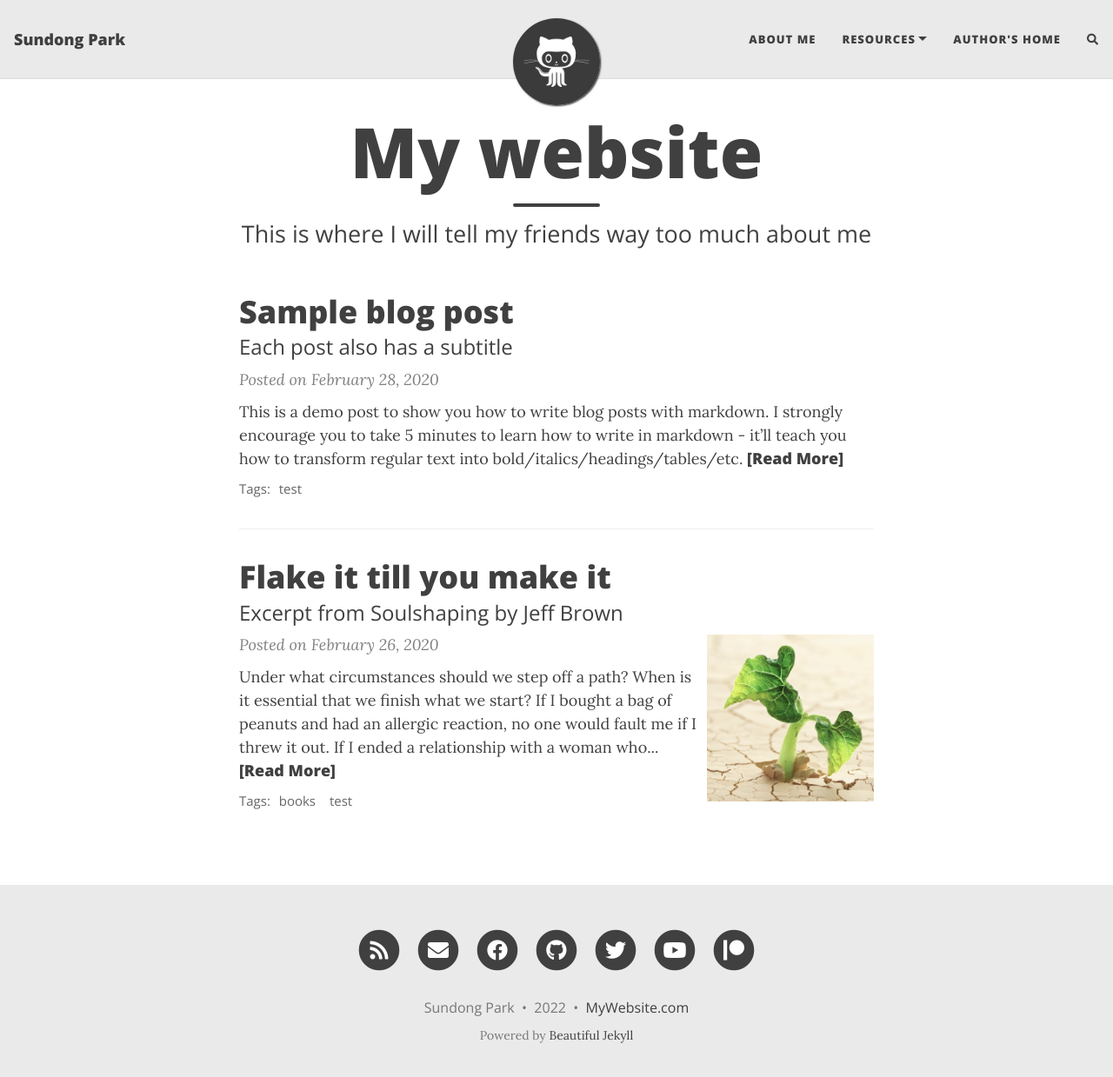
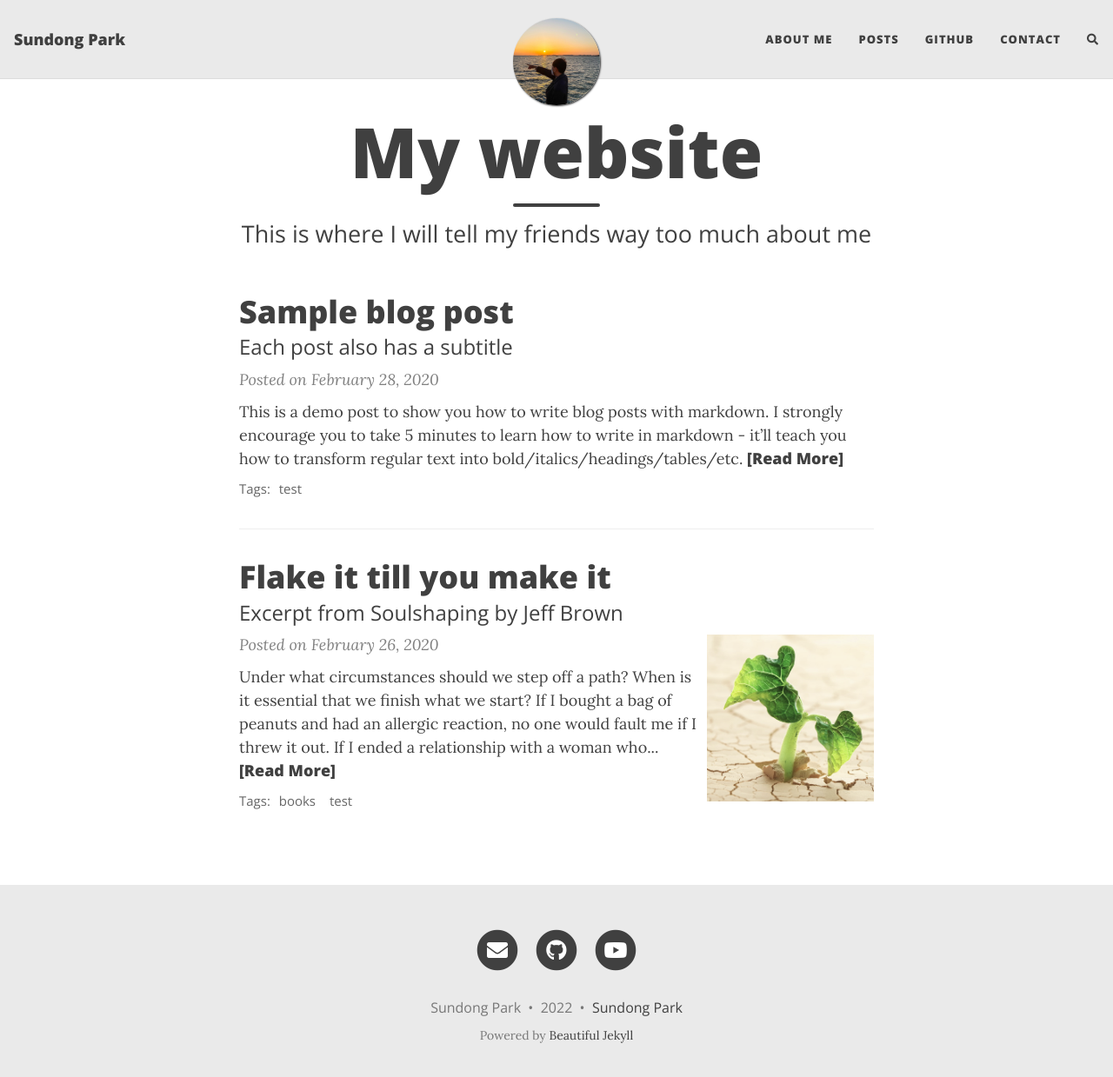
Before and after one commit to sundongpark/sundongpark.github.io, a Jekyll site: the page built from index.html, in a window 1280 px wide and 1252 px high. Shown: the top 1239 px of the window at 87% size. Built offline with Jekyll 4.4.1, drawn with Linux system fonts in a browser that asks for light colours; nearby versions of some CDN libraries; the list of posts is cut into pages by our own code; comment, search, counter and statistics services are not loaded.

Commit message:
config update

```diff
--- a/_config.yml
+++ b/_config.yml
@@ -15,16 +15,15 @@ author: Sundong Park
 
 navbar-links:
   About Me: "aboutme"
-  Resources:
-    - Beautiful Jekyll: "https://beautifuljekyll.com"
-    - Learn markdown: "https://www.markdowntutorial.com/"
-  Author's home: "https://deanattali.com"
+  Posts: "categories"
+  GitHub: "https://github.com/sundongpark"
+  Contact: "contact"
 
 # --- Logo --- #
 
 # Image to show in the navigation bar - works best with a square image
 # Remove this parameter if you don't want an image in the navbar
-avatar: "/assets/img/avatar-icon.png"
+avatar: "/assets/img/bio-photo.jpg"
 
 # By default, the image is cut into a circle. You can disable this behaviour by setting 'round-avatar: false'
 round-avatar: true
@@ -39,13 +38,13 @@ round-avatar: true
 # Select the social network links that you want to show in the footer.
 # Uncomment the links you want to show and add your information to each one.
 social-network-links:
-  email: "someone@example.com"
-  rss: true  # remove this line if you don't want to show an RSS link at the bottom
-  facebook: deanattali
-  github: daattali
-  twitter: daattali
-  patreon: DeanAttali
-  youtube: c/daattali
+  email: "sundong@khu.ac.kr"
+  github: "https://github.com/sundongpark"
+  youtube: "https://www.youtube.com/channel/UCIUt83vyfY6J2wVFPjFTMvg"
+# rss: true  # remove this line if you don't want to show an RSS link at the bottom
+#  facebook: deanattali
+#  twitter: daattali
+#  patreon: DeanAttali
 #  medium: yourname
 #  reddit: yourname
 #  linkedin: daattali
@@ -81,7 +80,7 @@ share-links-active:
 
 # How to display the link to your website in the footer
 # Remove this if you don't want a link in the footer
-url-pretty: "MyWebsite.com"
+url-pretty: "Sundong Park"
 
 # Excerpt word length - Truncate the excerpt of each post on the feed page to the specified number of words
 excerpt_length: 50
```
Also changed, not shown: assets/img/bio-photo.jpg (added).
